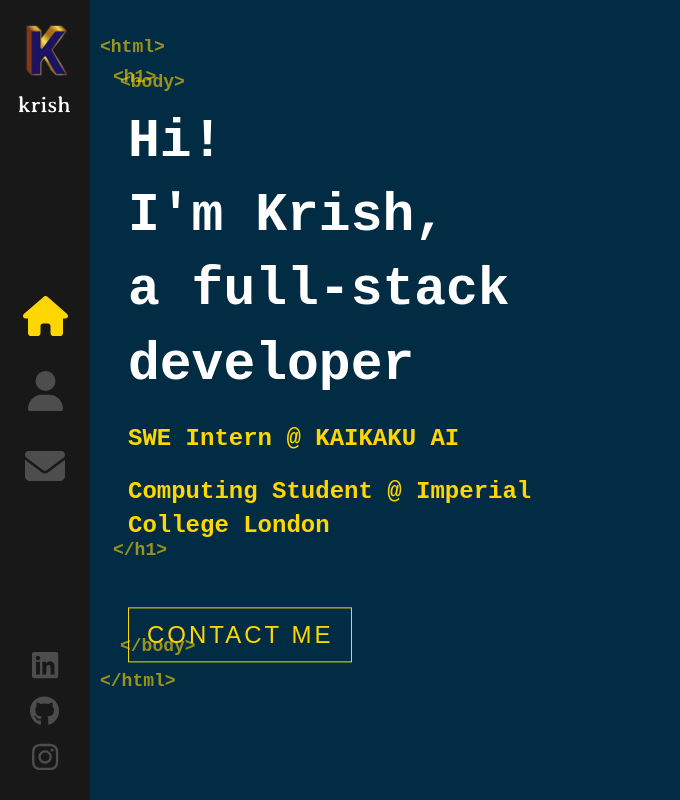
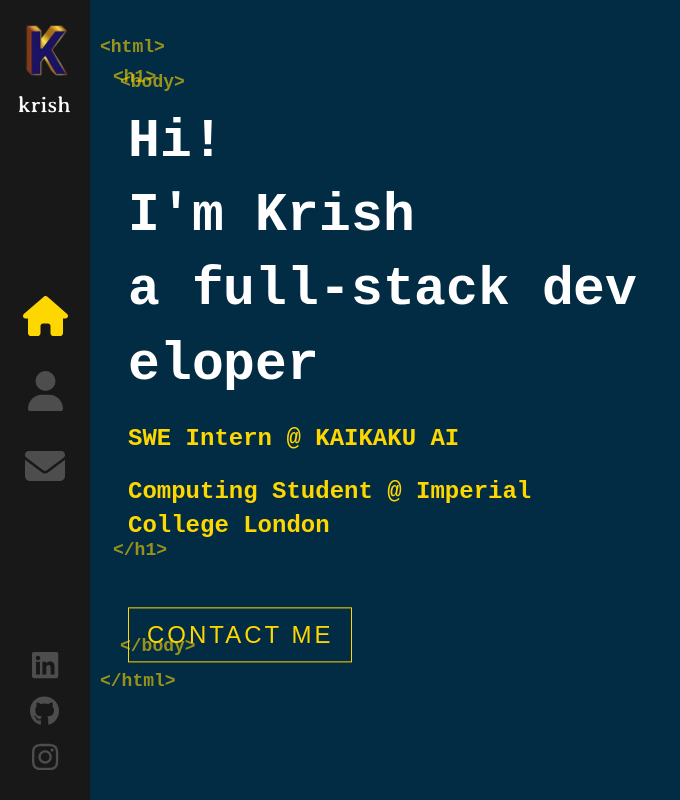
Before and after one commit to krishmaha/krish-maha-website, a React (Create React App) app: page / in a window 1280 px wide. Shown: the whole page, without its empty margins (0-680 px from the left). Built offline with nearby package versions, Linux system fonts and the light colour scheme.

Commit message:
Implement bounce in effect

```diff
--- a/package.json
+++ b/package.json
@@ -9,6 +9,7 @@
     "@testing-library/jest-dom": "^5.17.0",
     "@testing-library/react": "^13.4.0",
     "@testing-library/user-event": "^13.5.0",
+    "prop-types": "^15.8.1",
     "react": "^18.3.1",
     "react-dom": "^18.3.1",
     "react-router-dom": "^6.23.1",
--- /dev/null
+++ b/src/components/AnimatedLetters/animatedLetters.js
@@ -0,0 +1,25 @@
+import './animatedLetters.scss'
+import PropTypes from 'prop-types'
+import React from 'react'
+
+const AnimatedLetters = ({ letterClass, strArray, idx}) => {
+  return (
+    <span>
+      {
+        strArray.map((char, i) => (
+          <span key={char + i} className={`${letterClass} _${i + idx}`} style={{ display: 'inline-block' }}>
+            {char === ' ' ? '\u00A0' : char}
+          </span>
+        ))
+      }
+    </span>
+  )
+}
+
+AnimatedLetters.propTypes = {
+  letterClass: PropTypes.string.isRequired,
+  strArray: PropTypes.arrayOf(PropTypes.string).isRequired,
+  idx: PropTypes.number.isRequired,
+}
+
+export default AnimatedLetters;
--- /dev/null
+++ b/src/components/AnimatedLetters/animatedLetters.scss
@@ -0,0 +1,37 @@
+.text-animate {
+  display: inline-block;
+  opacity: 1;
+  animation: bounceIn 1.5s forwards;
+  animation-fill-mode: forwards;
+  min-width: 10px;
+  animation-delay: 0.5s;
+}
+
+@keyframes bounceIn {
+  0% {
+    opacity: 0;
+    transform: scale(0.3);
+  }
+  40% {
+    opacity: 1;
+    transform: scale(1.2);
+  }
+  60% {
+    transform: scale(0.8);
+  }
+  76% {
+    transform: scale(1.1);
+  }
+  86% {
+    transform: scale(0.95);
+  }
+  // 93% {
+  //   transform: scale(1.05);
+  // }
+  // 97% {
+  //   transform: scale(0.95);
+  // }
+  100% {
+    transform: scale(1);
+  }
+}
--- a/src/components/Home/index.js
+++ b/src/components/Home/index.js
@@ -2,15 +2,28 @@
 import { Link } from 'react-router-dom';
 import './index.scss';
 import '../Layout/index.scss';
+import { useState } from 'react';
+import AnimatedLetters from '../AnimatedLetters/animatedLetters';
 
 const Home = () => {
+
+  const [letterClass, setLetterClass] = useState('text-animate')
+  const greetingArray = ['H', 'i', '!']
+  const nameArray = ['I', "'", 'm', ' ', 'K', 'r', 'i', 's', 'h']
+  const jobArray = ['a', ' ', 'f', 'u', 'l', 'l', '-', 's', 't', 'a', 'c', 'k', ' ', 'd', 'e', 'v', 'e', 'l', 'o', 'p', 'e', 'r']
+
+  console.log(setLetterClass)
+  console.log(jobArray)
   return (
     <div className='container home-page'>
       <div className='text-zone'>
-        <h1>Hi! <br /> I&apos;m Krish,
+        <h1>
+        <AnimatedLetters letterClass={letterClass} strArray={greetingArray} idx={12} />
+        <br />
+        <AnimatedLetters letterClass={letterClass} strArray={nameArray} idx={15} />
         {/* <img src={LogoTitle} alt="developer" /> */}
         <br />
-        a full-stack developer
+        <AnimatedLetters letterClass={letterClass} strArray={jobArray} idx={24} />
         </h1>
         <div className='subheading'>
           <h2>SWE Intern @ KAIKAKU AI</h2>
```
Also changed, not shown: 1 other file (tests, documents, lock files or other folders).
